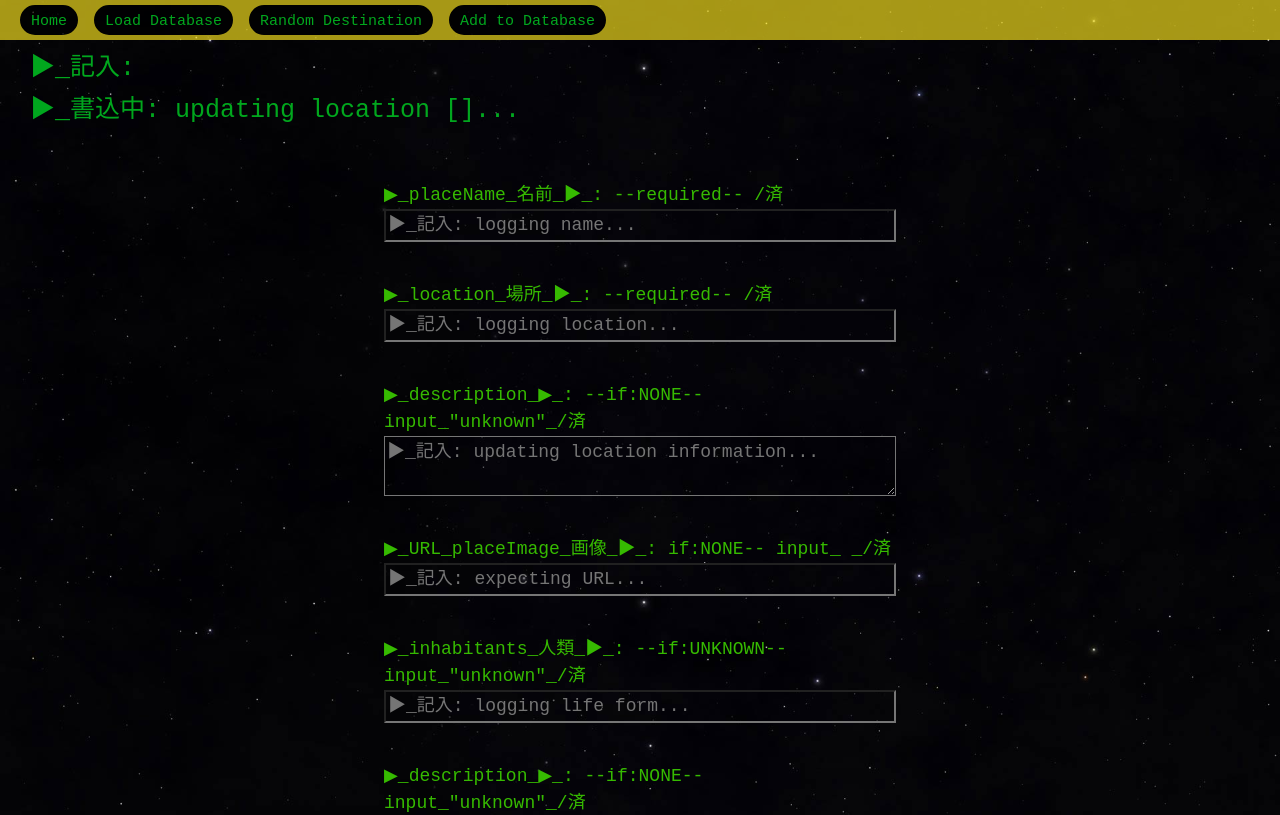
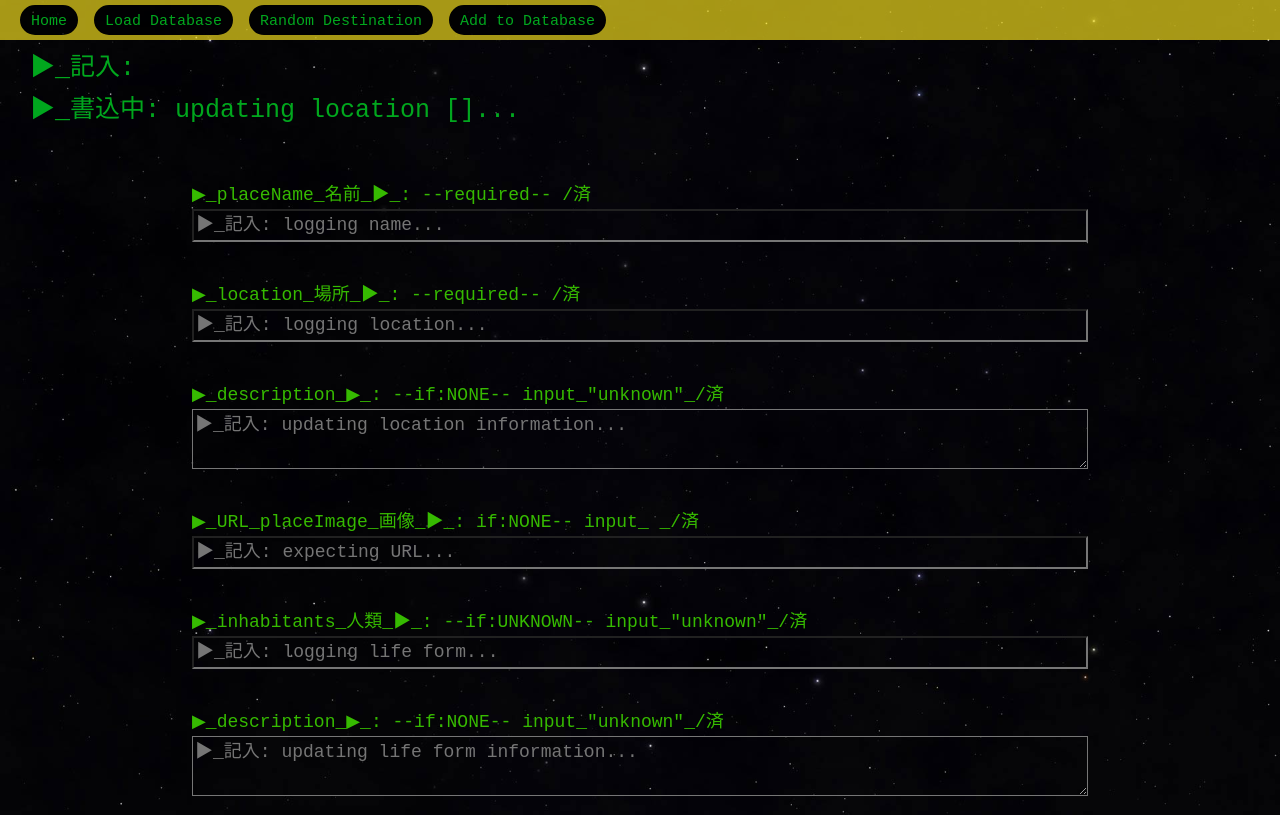
Before and after one commit to m02p02/react-json-project02, a React (Vite) app: page /places/edit/1 in a window 1280 px wide. Shown: the top 815 px of the page. Built offline with nearby package versions, Linux system fonts and the light colour scheme; no server answers.

Commit message:
updating master

```diff
--- a/src/App.css
+++ b/src/App.css
@@ -180,7 +180,7 @@ place containers
 
 .input-place-form {
   font-size: 15px;
-  min-width: 40%;
+  min-width: 70%;
   height: auto;
 }
 
```
